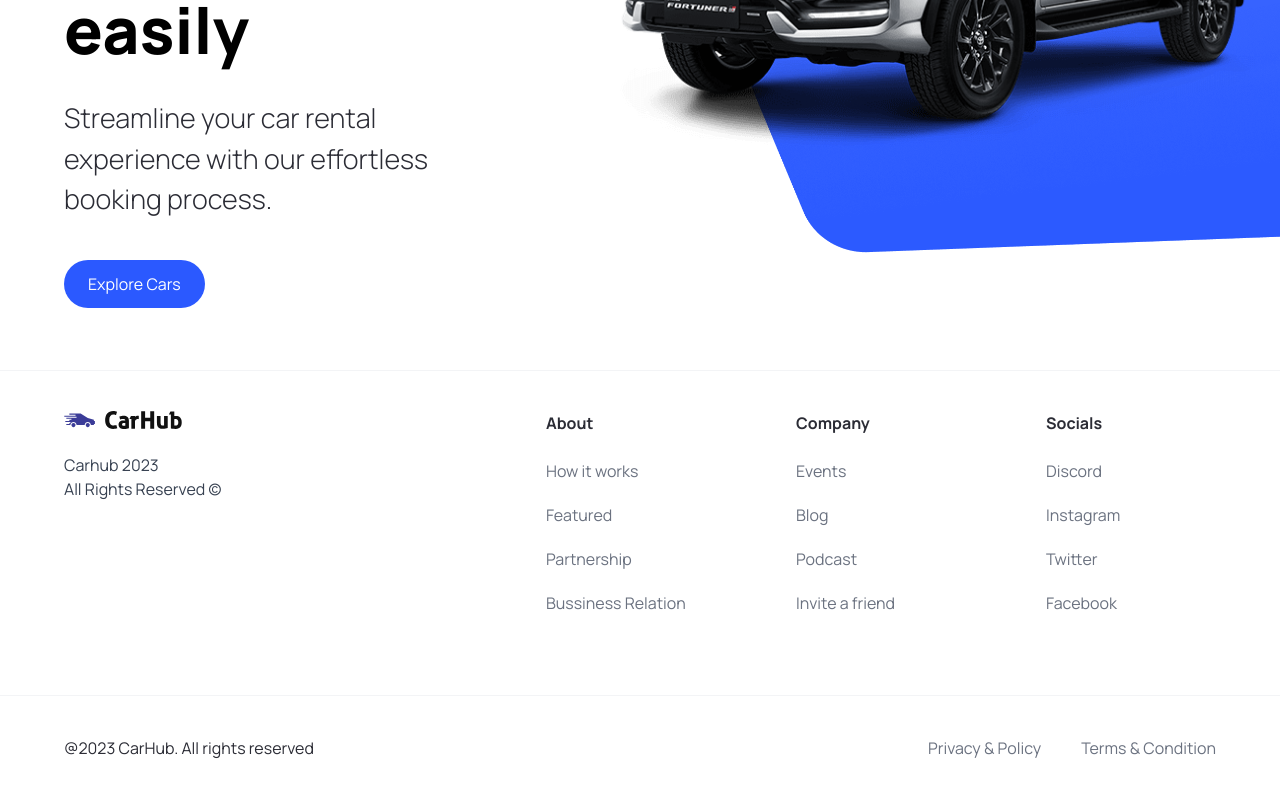
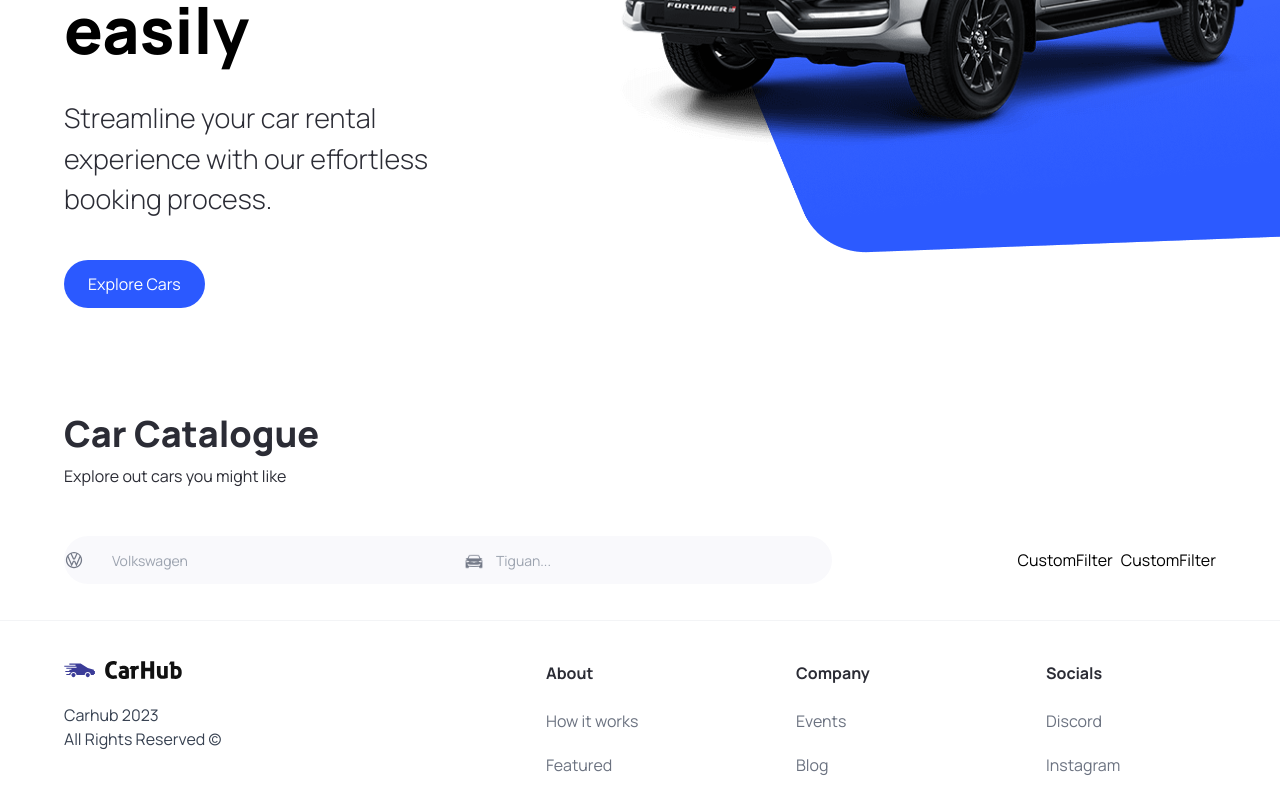
Before and after one commit to SkivaDev/practice-car_showcase-nextjs, a Next.js app: page / in a window 1280 px wide. Shown: the part 450-1247 px from the top of the page. Built offline with nearby package versions, Linux system fonts and the light colour scheme.

Commit message:
feat(project): :sparkles: add car catalogue component

```diff
--- a/app/page.tsx
+++ b/app/page.tsx
@@ -1,10 +1,46 @@
-import { Hero } from '@/components'
+import { CustomFilter, Hero, SearchBar } from '@/components'
 import Image from 'next/image'
 
 export default function Home() {
   return (
     <main className="overflow-hidden">
       <Hero />
+
+      <div className='mt-12 padding-x padding-y max-width' id='discover'>
+        <div className='home__text-container'>
+          <h1 className='text-4xl font-extrabold'>Car Catalogue</h1>
+          <p>Explore out cars you might like</p>
+        </div>
+
+        <div className='home__filters'>
+          <SearchBar />
+
+          <div className='home__filter-container'>
+            <CustomFilter  />
+            <CustomFilter  />
+          </div>
+        </div>
+
+        {/* {!isDataEmpty ? (
+          <section>
+            <div className='home__cars-wrapper'>
+              {allCars?.map((car) => (
+                <CarCard car={car} />
+              ))}
+            </div>
+
+            <ShowMore
+              pageNumber={(searchParams.limit || 10) / 10}
+              isNext={(searchParams.limit || 10) > allCars.length}
+            />
+          </section>
+        ) : (
+          <div className='home__error-container'>
+            <h2 className='text-black text-xl font-bold'>Oops, no results</h2>
+            <p>{allCars?.message}</p>
+          </div>
+        )} */}
+      </div>
     </main>
   )
 }
--- /dev/null
+++ b/components/CustomFilter.tsx
@@ -0,0 +1,9 @@
+import React from 'react'
+
+const CustomFilter = () => {
+  return (
+    <div>CustomFilter</div>
+  )
+}
+
+export default CustomFilter
--- /dev/null
+++ b/components/SearchBar.tsx
@@ -0,0 +1,48 @@
+"use client"
+
+import Image from 'next/image'
+import React, { useState } from 'react'
+import { SearchManufacturer } from '.';
+
+const SearchBar = () => {
+
+  const [manufacturer, setManuFacturer] = useState("");
+  const [model, setModel] = useState("");
+
+  const handleSearch = () => {
+    console.log('searching...')
+  }
+
+  return (
+    <form className='searchbar' onSubmit={handleSearch}>
+      <div className='searchbar__item'>
+        <SearchManufacturer
+          manufacturer={manufacturer}
+          setManuFacturer={setManuFacturer}
+        />
+        {/* <SearchButton otherClasses='sm:hidden' /> */}
+      </div>
+      <div className='searchbar__item'>
+        <Image
+          src='/model-icon.png'
+          width={25}
+          height={25}
+          className='absolute w-[20px] h-[20px] ml-4'
+          alt='car model'
+        />
+        <input
+          type='text'
+          name='model'
+          value={model}
+          onChange={(e) => setModel(e.target.value)}
+          placeholder='Tiguan...'
+          className='searchbar__input'
+        />
+        {/* <SearchButton otherClasses='sm:hidden' /> */}
+      </div>
+      {/* <SearchButton otherClasses='max-sm:hidden' /> */}
+    </form>
+  )
+}
+
+export default SearchBar
--- /dev/null
+++ b/components/SearchManufacturer.tsx
@@ -0,0 +1,100 @@
+"use client";
+
+import React from "react";
+import { useState, Fragment } from "react";
+import Image from "next/image";
+
+import { Combobox, Transition } from "@headlessui/react";
+
+import { SearchManufacturerProps } from "@/types";
+import { manufacturers } from "@/constants";
+
+
+
+const SearchManufacturer = ({
+  manufacturer,
+  setManuFacturer,
+}: SearchManufacturerProps) => {
+
+  const [query, setQuery] = useState("");
+
+  const filteredManufacturers = query === ""
+  ? manufacturers
+  : manufacturers.filter((item) => (
+    item.toLowerCase()
+    .replace(/\s/g, "")
+    .includes(query.toLowerCase().replace(/\s/g, ""))
+  ));
+
+  return (
+    <div className="search-manufacturer">
+      <Combobox>
+        <div className="relative w-full">
+          <Combobox.Button className={"absolute top-[14px]"}>
+            <Image
+              src={"/car-logo.svg"}
+              width={20}
+              height={20}
+              alt={"car logo"}
+            />
+          </Combobox.Button>
+
+          <Combobox.Input
+          className={"search-manufacturer__input"}
+          placeholder="Volkswagen"
+          displayValue={(manufacturer: string) => manufacturer}
+          onChange={(e) => setQuery(e.target.value)}
+          />
+
+          <Transition
+           as={Fragment}
+           leave="transition ease-in duration-100"
+            leaveFrom="opacity-100"
+            leaveTo="opacity-0"
+            afterLeave={() => setQuery("")}
+          >
+            <Combobox.Options>
+              {filteredManufacturers.length === 0 && query !== "" ? (
+                <Combobox.Option
+                  value={query}
+                  className={"search-manufacturer__option"}
+                >
+                  Create "{query}"
+
+                </Combobox.Option>
+              ): (
+                filteredManufacturers.map((item) => (
+                  <Combobox.Option
+                    key={item}
+                    className={({ active }) =>
+                      `relative search-manufacturer__option ${
+                        active ? "bg-primary-blue text-white" : "text-gray-900"
+                      }`
+                    }
+                    value={item}
+                  >
+                    {({ selected, active }) => (
+                      <>
+                        <span className={`block truncate ${selected ? "font-medium" : "font-normal"}`}>
+                          {item}
+                        </span>
+
+                        {/* Show an active blue background color if the option is selected */}
+                        {selected ? (
+                          <span className={`absolute inset-y-0 left-0 flex items-center pl-3 ${active? "text-white": "text-pribg-primary-purple"}`}
+                          ></span>
+                        ) : null}
+                      </>
+                    )}
+                  </Combobox.Option>
+                ))
+              )}
+            </Combobox.Options>
+          </Transition>
+        </div>
+      </Combobox>
+    </div>
+  );
+};
+
+export default SearchManufacturer;
--- a/package.json
+++ b/package.json
@@ -9,6 +9,7 @@
     "lint": "next lint"
   },
   "dependencies": {
+    "@headlessui/react": "^1.7.17",
     "@types/node": "20.6.3",
     "@types/react": "18.2.22",
     "@types/react-dom": "18.2.7",
--- a/types/index.ts
+++ b/types/index.ts
@@ -8,3 +8,8 @@ export interface CustomButtonProps {
   MouseEventHandler<HTMLButtonElement>;
   btnType: "button" | "submit";
 }
+
+export interface SearchManufacturerProps {
+  manufacturer: string;
+  setManuFacturer: (manufacturer: string) => void;
+}
```
Also changed, not shown: components/index.ts (+8 -1 lines), 1 other file (tests, documents, lock files or other folders).
